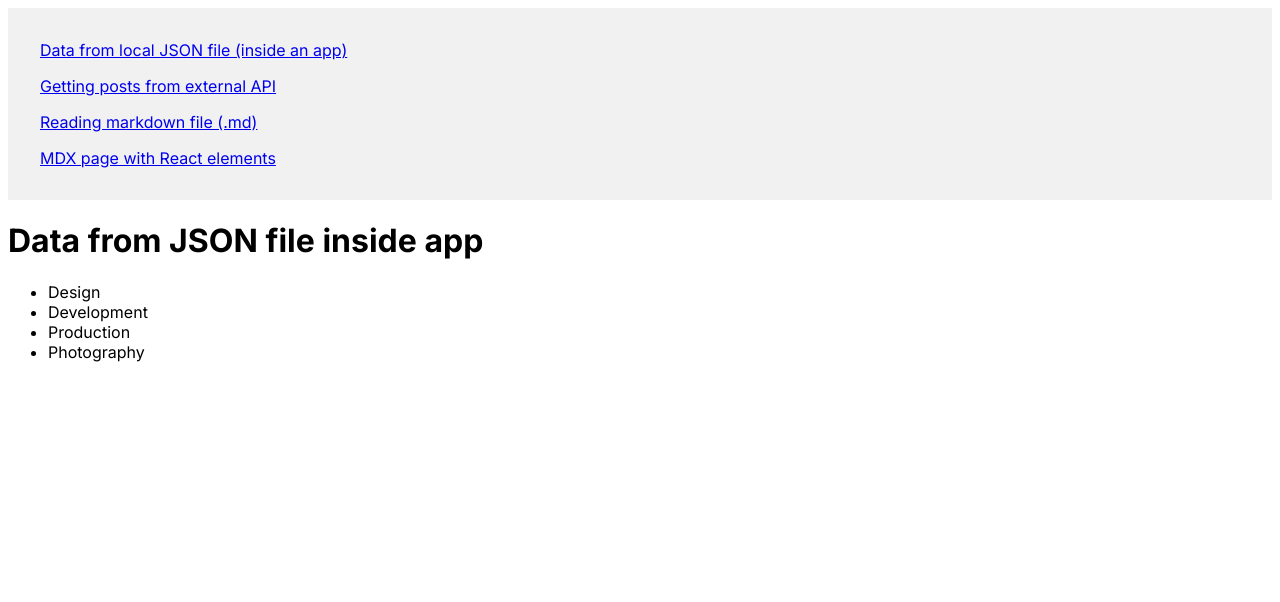
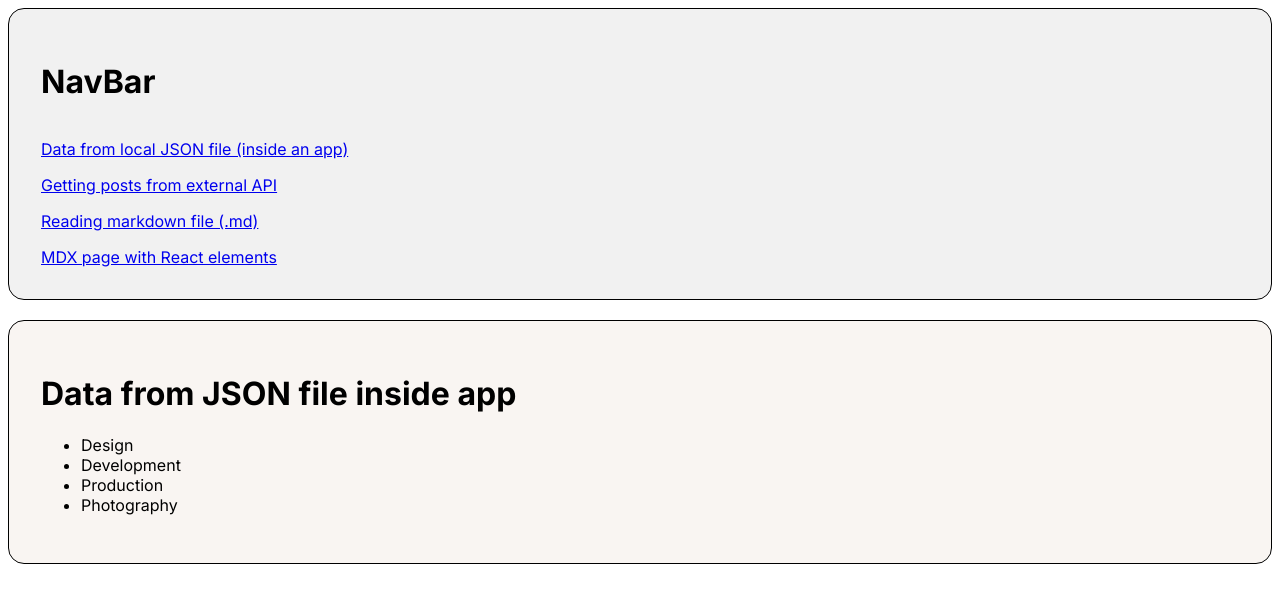
Before and after one commit to tsykin/next-templates, a Next.js app: page / in a window 1280 px wide. Shown: the top 602 px of the page. Built offline with nearby package versions, Linux system fonts and the light colour scheme.

Commit message:
Added styling

```diff
--- a/app/components/Navbar.js
+++ b/app/components/Navbar.js
@@ -4,6 +4,7 @@ import React from "react";
 const Navbar = () => {
   return (
     <div className="navbar-links">
+      <h1>NavBar</h1>
       <Link href={"/"}>Data from local JSON file (inside an app)</Link>
       <Link href={"/blog"}>Getting posts from external API</Link>
       <Link href={"/markdown"}>Reading markdown file (.md)</Link>
--- a/app/globals.css
+++ b/app/globals.css
@@ -4,4 +4,13 @@
   background-color: #f1f1f1;
   gap: 1rem;
   padding: 2rem 2rem;
+  border: 1px solid;
+  border-radius: 1rem;
 }
+
+.wrapper {
+  padding: 2rem 2rem;
+  background-color: #f9f5f2;
+  border: 1px solid;
+  border-radius: 1rem;
+}
--- a/app/layout.js
+++ b/app/layout.js
@@ -15,7 +15,8 @@ export default function RootLayout({ children }) {
     <html lang="en">
       <body className={inter.className}>
         <Navbar />
-        {children}
+        <br />
+        <div className="wrapper">{children}</div>
       </body>
     </html>
   );
```
